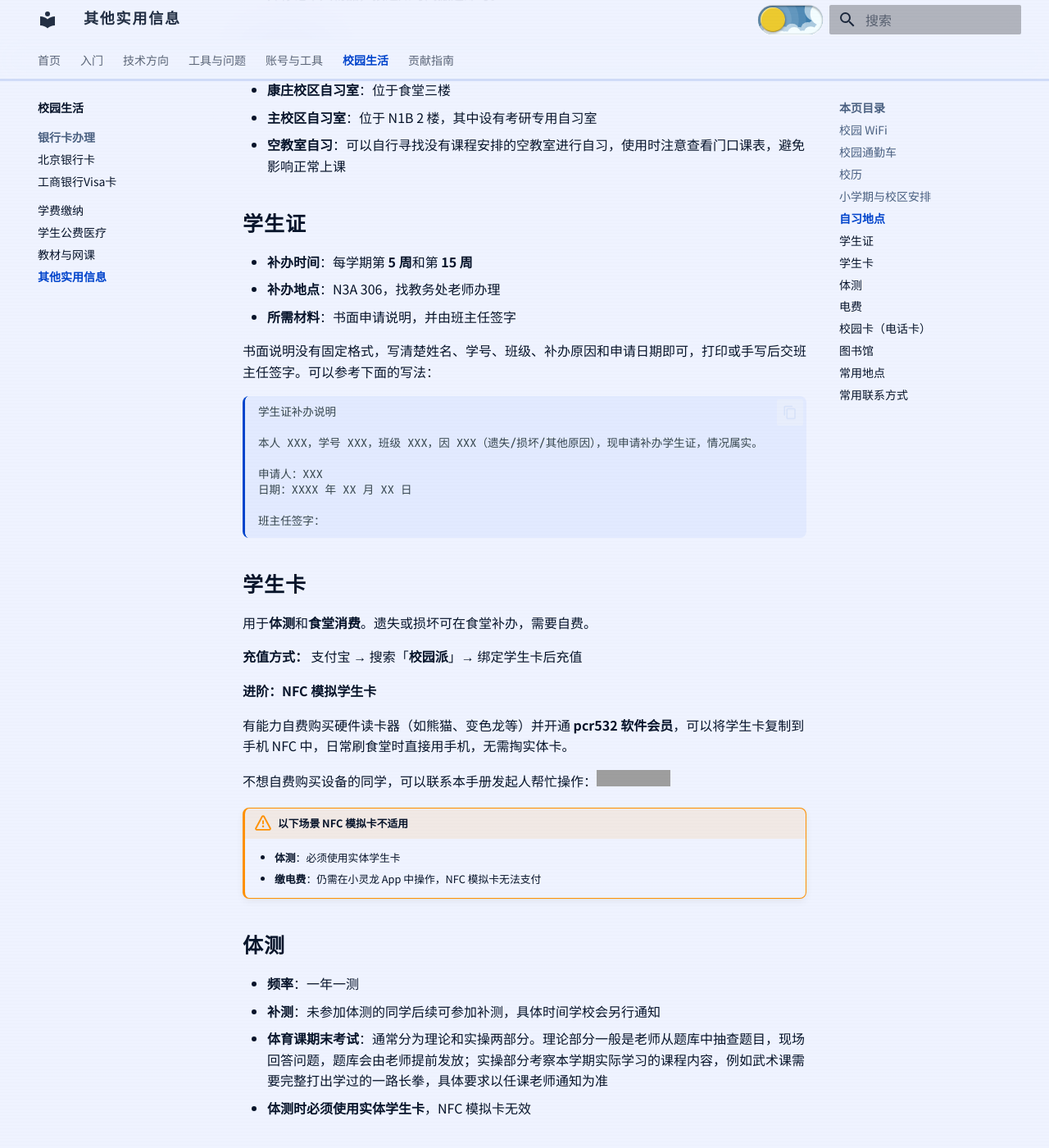
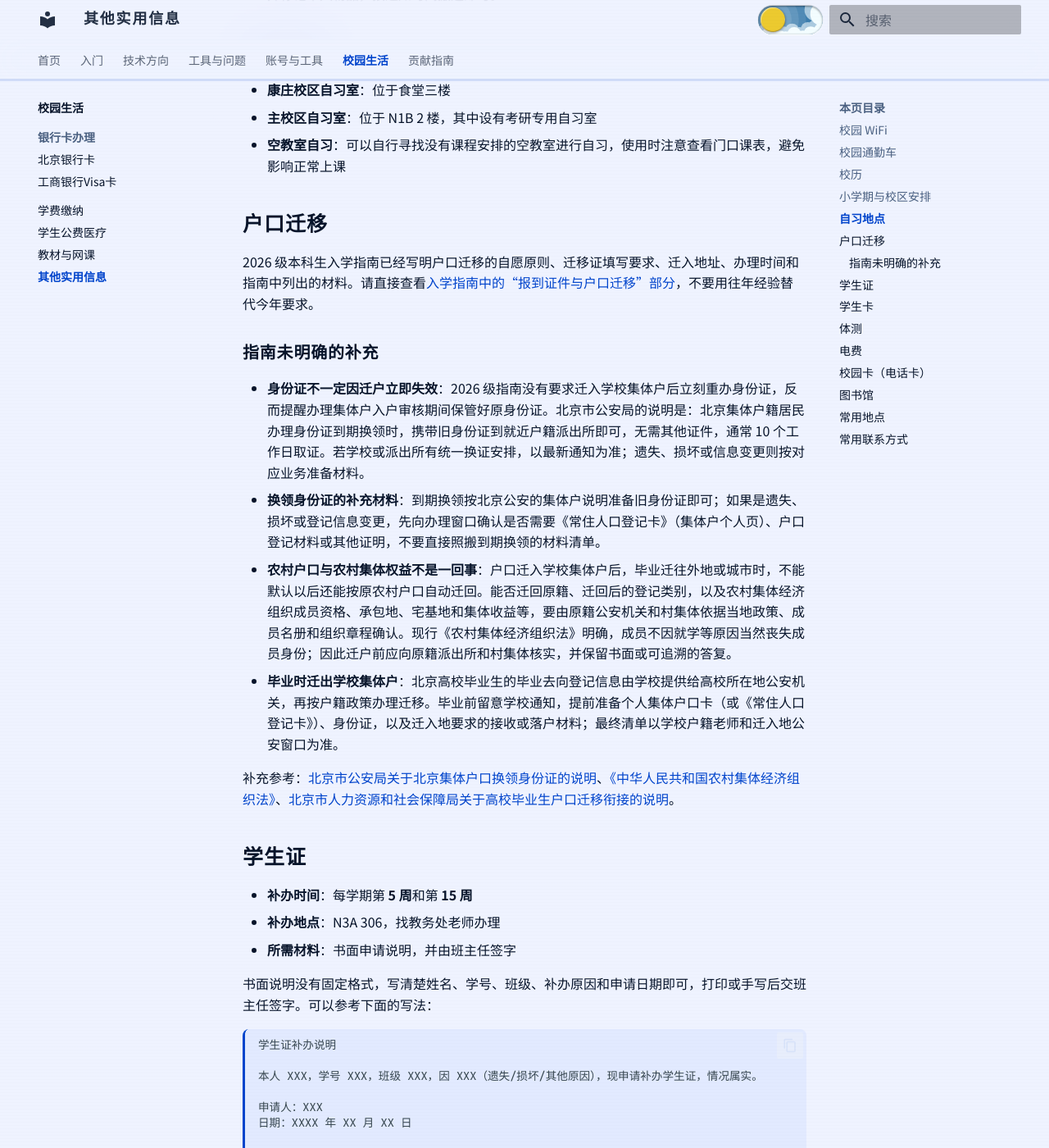
Before and after one commit to starnotes-xj/SurviveBIGCManual, an MkDocs documentation site: the page built from docs/05-校园生活/其他实用信息.md, in a window 1280 px wide and 1400 px high, scrolled down 2880 px. Shown: the whole window at 82% size. Built offline with MkDocs 1.6.1 and Material for MkDocs 9.7.7, drawn with Linux system fonts in a browser that asks for light colours; grey boxes are pictures that could not be loaded.

Commit message:
Document household registration migration caveats
Adds a stable link into the 2026 admission guide and records practical household-registration caveats that the guide does not cover, including identity-card handling, rural collective membership, and graduation migration steps.\n\nConstraint: Keep the admission guide as the authority for this year's dates and required migration materials\nRejected: State that moving to a school collective account automatically removes rural collective membership | current national law does not support that blanket claim\nConfidence: high\nScope-risk: narrow\nDirective: Reconfirm local police and village collective requirements before future updates\nTested: python -m mkdocs build --strict; local preview verified the new section and guide anchor\nNot-tested: Individual origin-village eligibility or case-specific household decisions

```diff
--- a/docs/05-校园生活/其他实用信息.md
+++ b/docs/05-校园生活/其他实用信息.md
@@ -47,6 +47,19 @@ http://172.16.3.200
 - **康庄校区自习室**：位于食堂三楼
 - **主校区自习室**：位于 N1B 2 楼，其中设有考研专用自习室
 - **空教室自习**：可以自行寻找没有课程安排的空教室进行自习，使用时注意查看门口课表，避免影响正常上课
+
+## 户口迁移
+
+2026 级本科生入学指南已经写明户口迁移的自愿原则、迁移证填写要求、迁入地址、办理时间和指南中列出的材料。请直接查看[入学指南中的“报到证件与户口迁移”部分](../01-入门/2026级本科生入学指南.md#hukou-migration)，不要用往年经验替代今年要求。
+
+### 指南未明确的补充
+
+- **身份证不一定因迁户立即失效**：2026 级指南没有要求迁入学校集体户后立刻重办身份证，反而提醒办理集体户入户审核期间保管好原身份证。北京市公安局的说明是：北京集体户籍居民办理身份证到期换领时，携带旧身份证到就近户籍派出所即可，无需其他证件，通常 10 个工作日取证。若学校或派出所有统一换证安排，以最新通知为准；遗失、损坏或信息变更则按对应业务准备材料。
+- **换领身份证的补充材料**：到期换领按北京公安的集体户说明准备旧身份证即可；如果是遗失、损坏或登记信息变更，先向办理窗口确认是否需要《常住人口登记卡》（集体户个人页）、户口登记材料或其他证明，不要直接照搬到期换领的材料清单。
+- **农村户口与农村集体权益不是一回事**：户口迁入学校集体户后，毕业迁往外地或城市时，不能默认以后还能按原农村户口自动迁回。能否迁回原籍、迁回后的登记类别，以及农村集体经济组织成员资格、承包地、宅基地和集体收益等，要由原籍公安机关和村集体依据当地政策、成员名册和组织章程确认。现行《农村集体经济组织法》明确，成员不因就学等原因当然丧失成员身份；因此迁户前应向原籍派出所和村集体核实，并保留书面或可追溯的答复。
+- **毕业时迁出学校集体户**：北京高校毕业生的毕业去向登记信息由学校提供给高校所在地公安机关，再按户籍政策办理迁移。毕业前留意学校通知，提前准备个人集体户口卡（或《常住人口登记卡》）、身份证，以及迁入地要求的接收或落户材料；最终清单以学校户籍老师和迁入地公安窗口为准。
+
+补充参考：[北京市公安局关于北京集体户口换领身份证的说明](https://www.beijing.gov.cn/fuwu/bmfw/bmzt/sfz/rdgz/202204/t20220406_2654939.html)、[《中华人民共和国农村集体经济组织法》](https://www.npc.gov.cn/npc/c2/c30834/202406/t20240628_437883.html)、[北京市人力资源和社会保障局关于高校毕业生户口迁移衔接的说明](https://rsj.beijing.gov.cn/xxgk/2024zcjd/202406/t20240617_3717910.html)。
 
 ## 学生证
 
```
Also changed, not shown: docs/01-入门/2026级本科生入学指南.md (+4 -0 lines).
